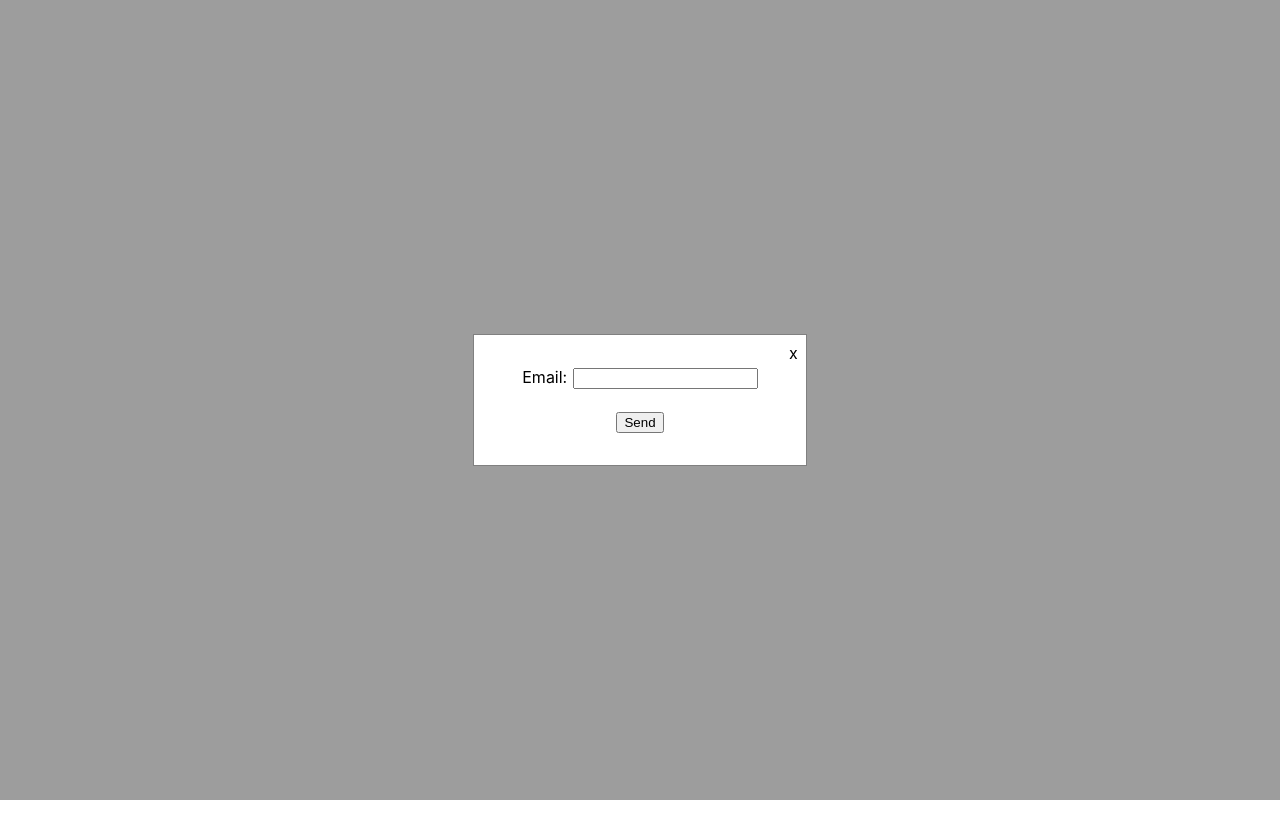
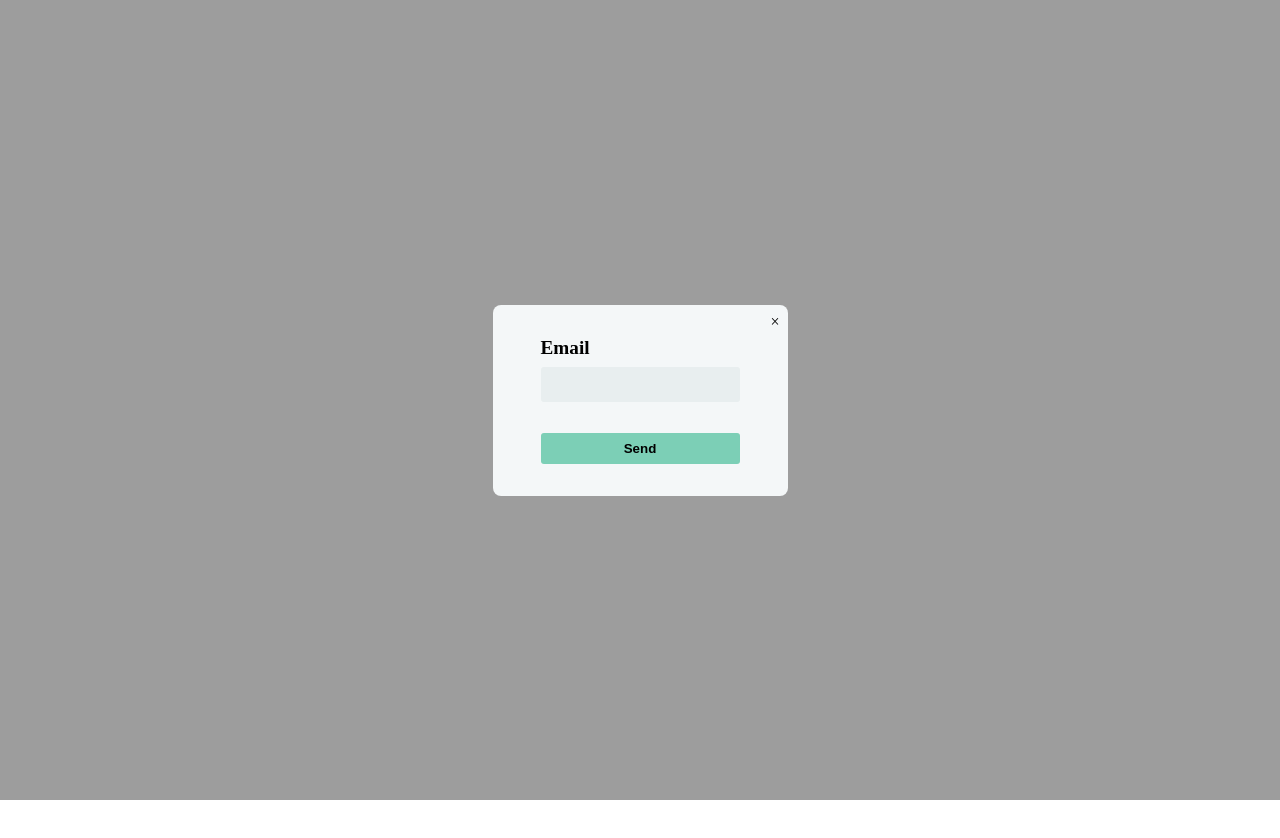
Before and after one commit to ValeriaAhmetzhanova/out-of-cloud-test, a Nuxt app: page / in a window 1280 px wide. Shown: the top 838 px of the page. Built offline with nearby package versions, Linux system fonts and the light colour scheme.

Commit message:
add minor form style

```diff
--- a/components/Popup.vue
+++ b/components/Popup.vue
@@ -1,10 +1,10 @@
 <template>
   <div class="popup-wrapper">
     <div class="popup">
-      <div class="btn--close" @click="$emit('popupClose')">x</div>
+      <div class="btn--close" @click="$emit('popupClose')">×</div>
       <form class="popup-form" @submit="handleSubmit">
-        <div>
-          <label for="email">Email: </label>
+        <div class="popup-form-item">
+          <label for="email">Email </label>
           <input id="email" v-model="userEmail" type="text" name="email" />
           <div class="popup-form-error">
             {{ error }}
@@ -70,9 +70,9 @@ export default {
   position: relative;
   width: fit-content;
   height: fit-content;
-  border: 1px solid grey;
+  border-radius: 8px;
   padding: 2rem 3rem;
-  background-color: white;
+  background: #f4f7f8;
 }
 .btn--close {
   position: absolute;
@@ -82,13 +82,53 @@ export default {
 }
 .btn--submit {
   margin-top: 1rem;
+  padding: 0.5rem;
+  width: 100%;
+  outline: 0;
+  border: none;
+  border-radius: 3px;
+  background: #7ccfb6;
+  font-weight: 600;
+}
+.btn--submit:hover {
+  background-color: #8fe6cc;
 }
 .popup-form {
   text-align: center;
 }
+.popup-form label,
+.popup-form input {
+  display: block;
+  margin-bottom: 0.5rem;
+  text-align: left;
+}
+.popup-form label {
+  font-size: 1.2rem;
+  font-weight: 600;
+}
+.popup-form input {
+  background-color: #e8eeef;
+  border: none;
+  border-radius: 3px;
+  color: #738089;
+  font-weight: 600;
+  padding: 10px;
+  width: 100%;
+}
+.popup-form input:focus {
+  outline: none;
+  background: #e4ebef;
+}
+.popup-form-item {
+  position: relative;
+  min-height: 80px;
+}
 .popup-form-error {
+  position: absolute;
+  bottom: -5px;
   color: red;
   font-size: 0.8rem;
-  padding: 0.2rem;
+  text-align: left;
+  line-height: 1.2;
 }
 </style>
--- a/pages/index.vue
+++ b/pages/index.vue
@@ -8,4 +8,8 @@
 export default {}
 </script>
 
-<style></style>
+<style>
+body {
+  font-family: Roboto sans-serif;
+}
+</style>
```
